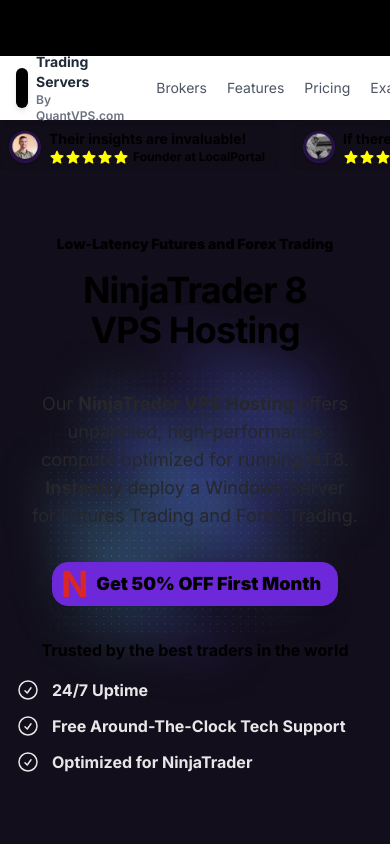
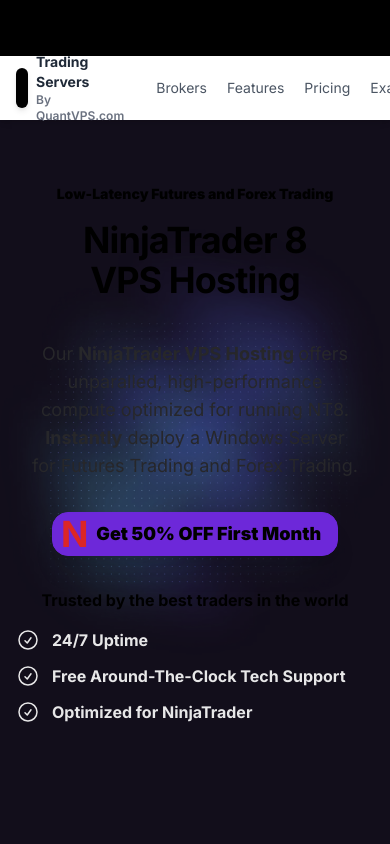
Before and after one commit to InfinityDevsHQ/quantvps, a Next.js app: page / in a window 390 px wide. Shown: the top 844 px of the page. Built offline with nearby package versions, Linux system fonts and the light colour scheme.

Commit message:
fix: hide testimonialstop for mobile

```diff
--- a/src/app/components/TestimonialsTop.tsx
+++ b/src/app/components/TestimonialsTop.tsx
@@ -4,7 +4,7 @@
 
 export default function TestimonialsTop() {
   return (
-    <div className="mx-auto space-y-4 lg:block pt-1 overflow-hidden">
+    <div className="mx-auto space-y-4 sm:block pt-1 overflow-hidden hidden">
       <div className="flex gap-4 justify-evenly">
         <div className="highlight-card flex items-center gap-2 whitespace-nowrap rounded-lg border border-black/5 bg-black/5 py-1 pl-2 pr-3 font-bold text-card-foreground shadow">
           <Image
```
